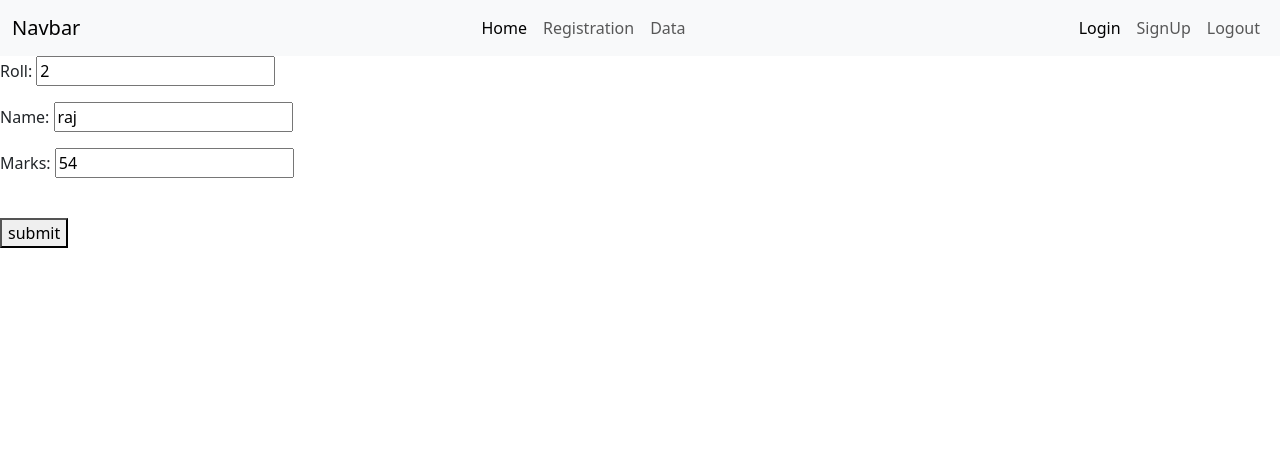
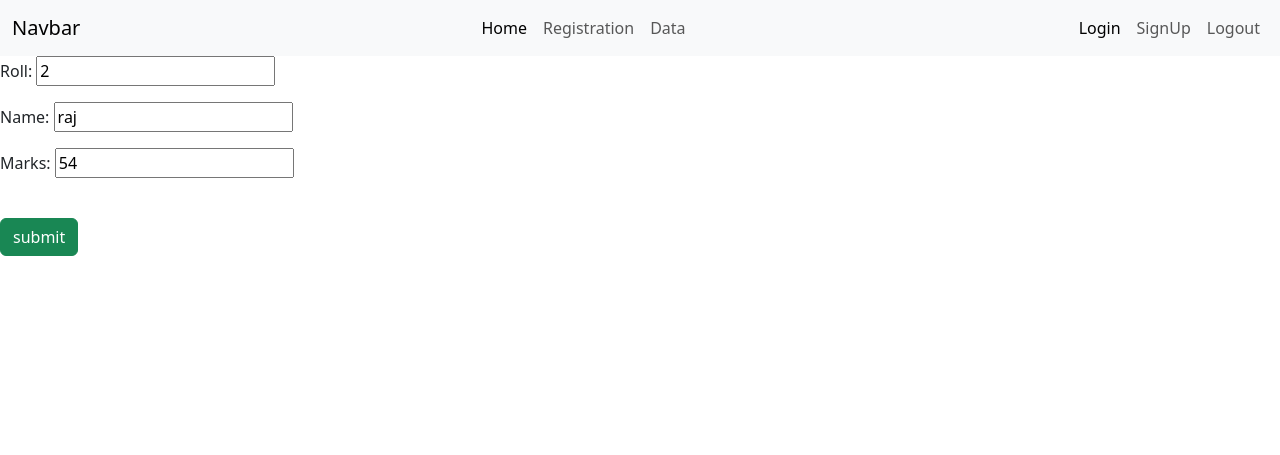
Before and after one commit to yashjagtap1996/student_management_system, a Django app: page /update/1/ in a window 1280 px wide. Shown: the top 455 px of the page. Run offline with Django 5.2, Linux system fonts and the light colour scheme; data comes from the database, SQL or seed files in the repository.

Commit message:
Update update.html

```diff
--- a/templates/student_management_system_app/update.html
+++ b/templates/student_management_system_app/update.html
@@ -5,6 +5,7 @@
     {% csrf_token %}
     {{register.as_p}}
     <br>
-    <button type="submit">submit</button>
+    <button type="submit" class="btn btn-success">submit</button>
 </form>
+
 {% endblock %}
```
